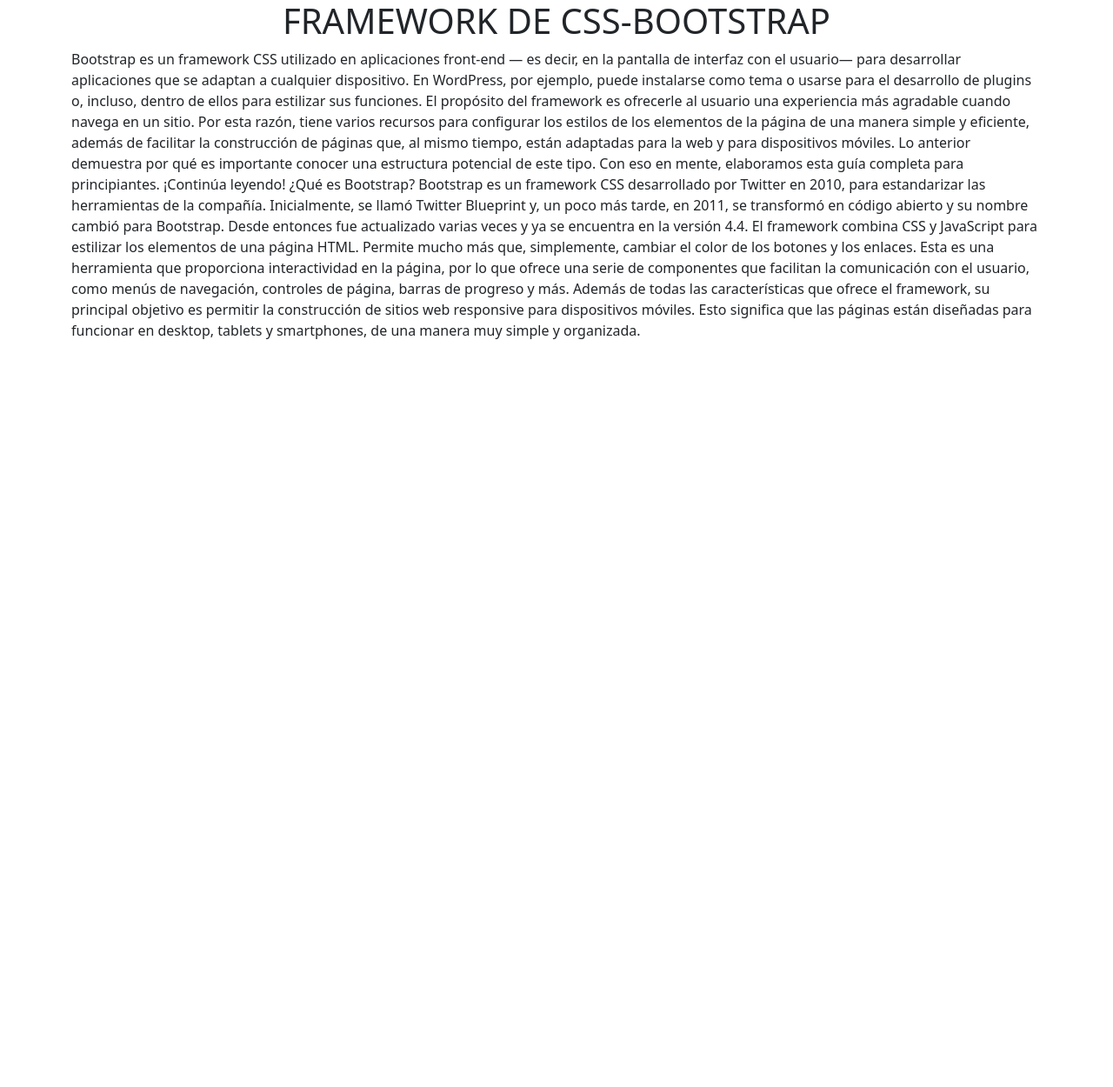
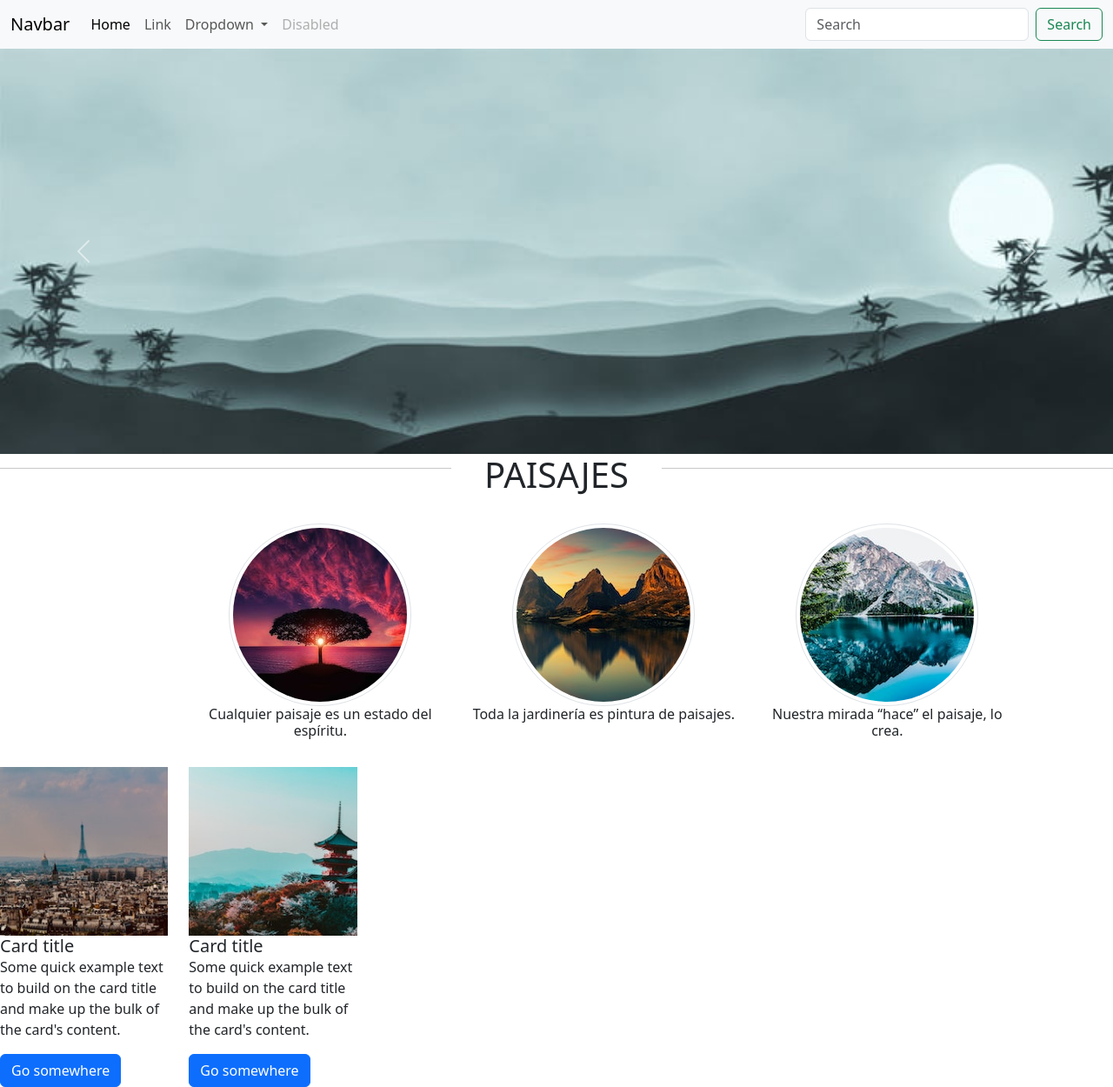
Before and after one commit to Estefania2023/Bootstrap, a plain HTML site: page Index.html in a window 1280 px wide. Shown: the whole page at 87% size. Before the commit the page ends 800 px from the top, so only its background shows below. Drawn offline with nearby package versions, Linux system fonts and the light colour scheme.

Commit message:
ejercicios

```diff
--- a/Index.html
+++ b/Index.html
@@ -1,38 +1,136 @@
-<!doctype html>
+<!DOCTYPE html>
 <html lang="en">
 <head>
-    <meta charset="utf-8">
-    <meta name="viewport" content="width=device-width, initial-scale=1">
-    <title>Bootstrap demo</title>
+  <meta charset="UTF-8">
+  <meta name="viewport" content="width=device-width, initial-scale=1.0">
+  <title>Pagina demo</title>
   <link rel="stylesheet" href="css/bootstrap.css">
 </head>
 <body>
-    <div class="container">
-    <h1 class="text-center">FRAMEWORK DE CSS-BOOTSTRAP</h1>
-    <p>
-        Bootstrap es un framework CSS utilizado en aplicaciones front-end — es decir, en la pantalla de interfaz con el usuario— para desarrollar aplicaciones que se adaptan a cualquier dispositivo.
+  <!--Inicio de Menú-->
+  <nav class="navbar navbar-expand-lg bg-body-tertiary">
+    <div class="container-fluid">
+      <a class="navbar-brand" href="#">Navbar</a>
+      <button class="navbar-toggler" type="button" data-bs-toggle="collapse" data-bs-target="#navbarSupportedContent" aria-controls="navbarSupportedContent" aria-expanded="false" aria-label="Toggle navigation">
+        <span class="navbar-toggler-icon"></span>
+      </button>
+      <div class="collapse navbar-collapse" id="navbarSupportedContent">
+        <ul class="navbar-nav me-auto mb-2 mb-lg-0">
+          <li class="nav-item">
+            <a class="nav-link active" aria-current="page" href="#">Home</a>
+          </li>
+          <li class="nav-item">
+            <a class="nav-link" href="#">Link</a>
+          </li>
+          <li class="nav-item dropdown">
+            <a class="nav-link dropdown-toggle" href="#" role="button" data-bs-toggle="dropdown" aria-expanded="false">
+              Dropdown
+            </a>
+            <ul class="dropdown-menu">
+              <li><a class="dropdown-item" href="#">Action</a></li>
+              <li><a class="dropdown-item" href="#">Another action</a></li>
+              <li><hr class="dropdown-divider"></li>
+              <li><a class="dropdown-item" href="#">Something else here</a></li>
+            </ul>
+          </li>
+          <li class="nav-item">
+            <a class="nav-link disabled">Disabled</a>
+          </li>
+        </ul>
+        <form class="d-flex" role="search">
+          <input class="form-control me-2" type="search" placeholder="Search" aria-label="Search">
+          <button class="btn btn-outline-success" type="submit">Search</button>
+        </form>
+      </div>
+    </div>
+  </nav>
+  <!--Fin de Menú-->
+  <div id="carouselExample" class="carousel slide">
+    <div class="carousel-inner">
+      <div class="carousel-item active">
+        <img src="Img/banner.jpg" class="d-block w-100" alt="...">
+      </div>
+      <div class="carousel-item">
+        <img src="Img/banner2.jpg" class="d-block w-100" alt="...">
+      </div>
+      <div class="carousel-item">
+        <img src="Img/banner3.jpg" class="d-block w-100" alt="...">
+      </div>
+    </div>
+    <button class="carousel-control-prev" type="button" data-bs-target="#carouselExample" data-bs-slide="prev">
+      <span class="carousel-control-prev-icon" aria-hidden="true"></span>
+      <span class="visually-hidden">Previous</span>
+    </button>
+    <button class="carousel-control-next" type="button" data-bs-target="#carouselExample" data-bs-slide="next">
+      <span class="carousel-control-next-icon" aria-hidden="true"></span>
+      <span class="visually-hidden">Next</span>
+    </button>
+  </div>
+  <!--Fin de carrusel de imagenes-->
+  <!--INICIO DE CONTENIDO-->
+  <div class="row">
+    <div class="col-md-5 col-4">
+  <hr>
+    </div>
+      <div class="col-md-2 col-6">
+          <h1 class="text-center"> PAISAJES </h1>
+      </div>
+      <div class="col-md-5 col-2">
+          <hr>
+      </div>
+      </div>
 
-        En WordPress, por ejemplo, puede instalarse como tema o usarse para el desarrollo de plugins o, incluso, dentro de ellos para estilizar sus funciones. El propósito del framework es ofrecerle al usuario una experiencia más agradable cuando navega en un sitio.
 
-        Por esta razón, tiene varios recursos para configurar los estilos de los elementos de la página de una manera simple y eficiente, además de facilitar la construcción de páginas que, al mismo tiempo, están adaptadas para la web y para dispositivos móviles.
+      <!--fin de contenido-->
+      <br>
+<!--Inicio de 3 fotos -->
+<div class="row">
+  <div class=" col-md-2 ">
+  </div>
 
-        Lo anterior demuestra por qué es importante conocer una estructura potencial de este tipo.
+  <div class=" col-md-3 text-center col-4">
+  <img src="Img/paisaje2.jpg" class="img-thumbnail rounded-circle" alt="...">
+<h6>Cualquier paisaje es un estado del espíritu.</h6></div>
 
-        Con eso en mente, elaboramos esta guía completa para principiantes. ¡Continúa leyendo!
+  <div class=" col-md-3 text-center col-4 " >
+      <img src="Img/paisaje3.jpg" class="img-thumbnail rounded-circle" alt="...">
+      <h6>Toda la jardinería es pintura de paisajes.</h6></div>
 
-        ¿Qué es Bootstrap?
-        Bootstrap es un framework CSS desarrollado por Twitter en 2010, para estandarizar las herramientas de la compañía.
+      <div class=" col-md-3 text-center col-4" >
+          <img src="Img/paisaje4.jpg" class="img-thumbnail rounded-circle" alt="...">
+          <h6> Nuestra mirada “hace” el paisaje, lo crea. </h6></div>
 
-        Inicialmente, se llamó Twitter Blueprint y, un poco más tarde, en 2011, se transformó en código abierto y su nombre cambió para Bootstrap. Desde entonces fue actualizado varias veces y ya se encuentra en la versión 4.4.
+</div>
+<div class=" col-md-2">
+</div>
+</div>
+<!--fin de 3 fotos-->
+<!--Inicio de Cards-->
+<br>
+<div class="row">
+  <div class=" col-md-2 col-6 ">
 
-        El framework combina CSS y JavaScript para estilizar los elementos de una página HTML. Permite mucho más que, simplemente, cambiar el color de los botones y los enlaces.
+          <img src="Img/paises.jpg" class="card-img-top" alt="...">
+          <div class="card-body">
+            <h5 class="card-title">Card title</h5>
+            <p class="card-text">Some quick example text to build on the card title and make up the bulk of the card's content.</p>
+            <a href="#" class="btn btn-primary">Go somewhere</a>
+          </div>
+        </div>
 
-        Esta es una herramienta que proporciona interactividad en la página, por lo que ofrece una serie de componentes que facilitan la comunicación con el usuario, como menús de navegación, controles de página, barras de progreso y más.
+        <div class=" col-md-2 col-6 ">
 
-        Además de todas las características que ofrece el framework, su principal objetivo es permitir la construcción de sitios web responsive para dispositivos móviles.
+              <img src="Img/paises2.jpg" class="card-img-top" alt="...">
+              <div class="card-body">
+                <h5 class="card-title">Card title</h5>
+                <p class="card-text">Some quick example text to build on the card title and make up the bulk of the card's content.</p>
+                <a href="#" class="btn btn-primary">Go somewhere</a>
+              </div>
+            </div>
+  </div>
+    </div>
+    <!--Fin de Cards-->
 
-        Esto significa que las páginas están diseñadas para funcionar en desktop, tablets y smartphones, de una manera muy simple y organizada.</p>
-        </div>
 <script src="https://cdn.jsdelivr.net/npm/@popperjs/core@2.11.8/dist/umd/popper.min.js" integrity="sha384-I7E8VVD/ismYTF4hNIPjVp/Zjvgyol6VFvRkX/vR+Vc4jQkC+hVqc2pM8ODewa9r" crossorigin="anonymous"></script>
 <script src="https://cdn.jsdelivr.net/npm/bootstrap@5.3.0/dist/js/bootstrap.min.js" integrity="sha384-fbbOQedDUMZZ5KreZpsbe1LCZPVmfTnH7ois6mU1QK+m14rQ1l2bGBq41eYeM/fS" crossorigin="anonymous"></script>
 </body>
```
Also changed, not shown: Prueba.html (added, +70 -0 lines), Img/Logo.png (added), Img/banner.jpg (added), Img/banner2.jpg (added), Img/banner3.jpg (added), Img/paisaje2.jpg (added), Img/paisaje3.jpg (added), Img/paisaje4.jpg (added), Img/paises.jpg (added), Img/paises2.jpg (added), Img/paises3.jpg (added), Img/paises4.jpg (added), Img/paises5.jpg (added), Img/paises6.jpg (added), 3 other files. Lines whose indentation alone changed are shown as unchanged.
